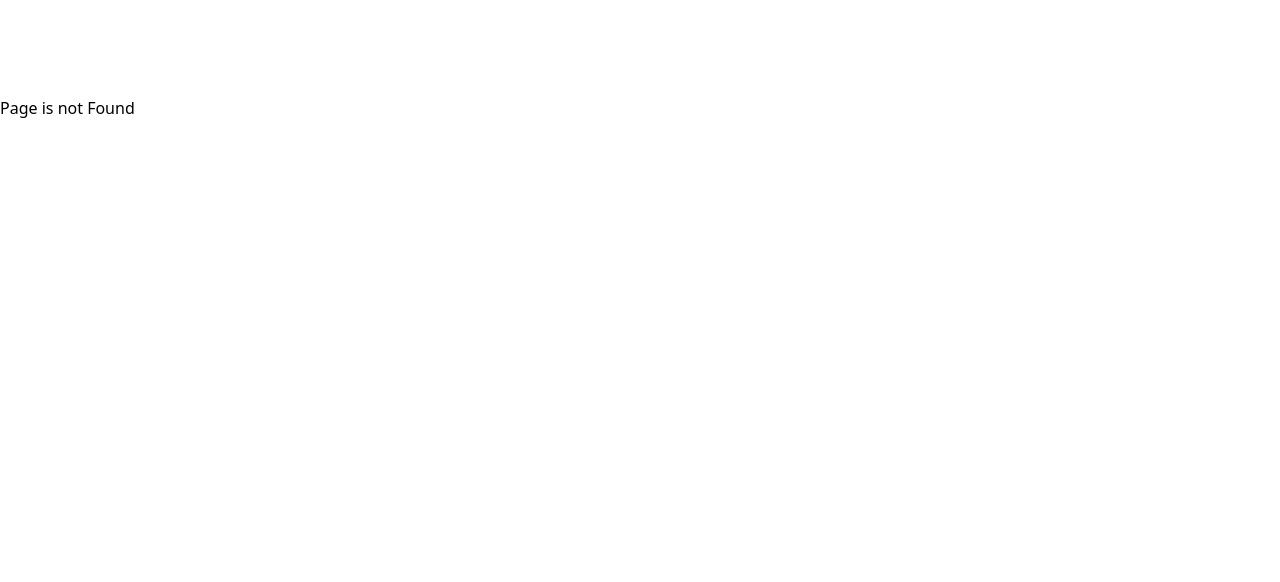
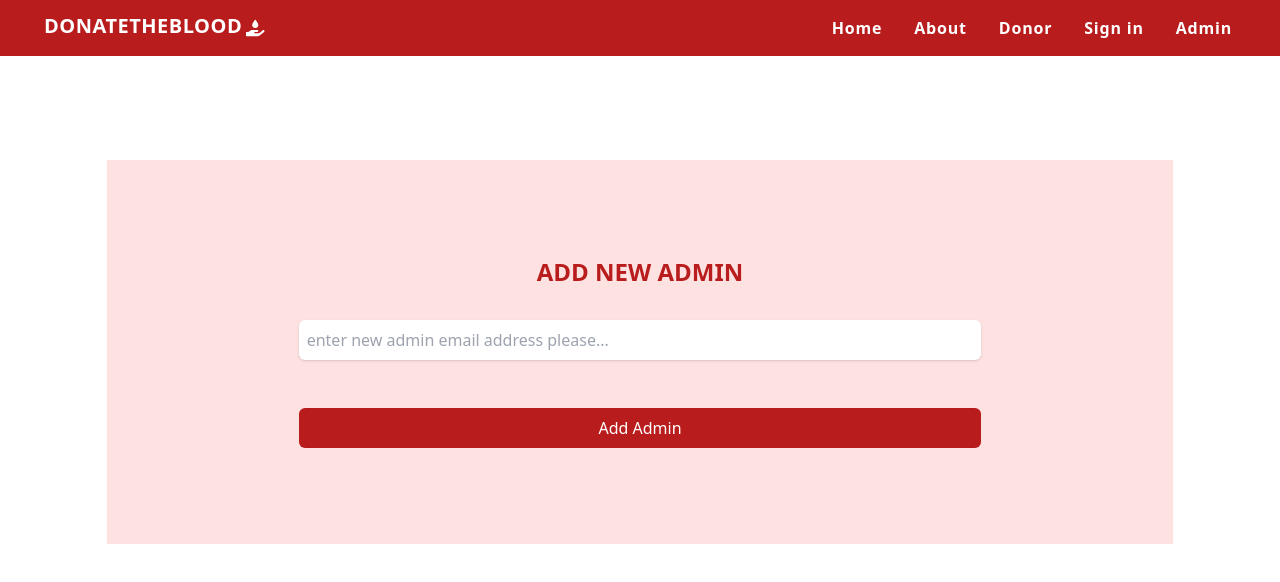
Before and after one commit to QuaziSamiha/blood_donation_client, a React (Create React App) app: page /addAdmin in a window 1280 px wide. Before the commit this address had no page. Shown: the top 582 px of the page. Built offline with nearby package versions, Linux system fonts and the light colour scheme; no server answers.

Commit message:
add admin section done

```diff
--- a/src/App.js
+++ b/src/App.js
@@ -1,5 +1,4 @@
 import AboutUs from "./components/AboutUs/AboutUs";
-import Admin from "./components/Admin/Admin";
 import Home from "./components/Home/Home/Home";
 import NotFoundPage from "./components/NotFoundPage/NotFoundPage";
 import SignIn from "./components/SignIn/SignIn";
@@ -8,13 +7,15 @@ import SearchDetail from './components/SearchDetail/SearchDetail';
 import Donor from './components/Donor/Donor';
 import AppointmentRequest from './components/AppointmentRequest/AppointmentRequest';
 import PrivateRoute from './components/PrivateRoute/PrivateRoute';
-import React from 'react';
+import React, { useEffect } from 'react';
 import {
   BrowserRouter,
   Routes,
   Route
 } from "react-router-dom";
 import { createContext, useState } from 'react';
+import Admin from "./components/Admin/Admin/Admin";
+import AddAdmin from "./components/Admin/AddAdmin/AddAdmin";
 
 export const UserContext = createContext();
 export const DonorContext = createContext();
@@ -23,6 +24,23 @@ function App() {
 
   const [loggedInUser, setLoggedInUser] = useState({});
   const [searchDonorInfo, setSearchDonorInfo] = useState([]);
+
+
+  // const [loggedInUser, setLoggedInUser] = useContext(UserContext);
+  const [isAdmin, setIsAdmin] = useState(false);
+
+  useEffect(() => {
+    fetch('http://localhost:5001/isAdmin', {
+      method: 'POST',
+      headers: { 'content-type': 'application/json' },
+      body: JSON.stringify({ email: loggedInUser.email })
+    })
+      .then(res => res.json())
+      .then(data => {
+        console.log(data);
+        setIsAdmin(data);
+      })
+  }, [])
 
   return (
     <UserContext.Provider value={[loggedInUser, setLoggedInUser]}>
@@ -37,7 +55,13 @@ function App() {
             <Route path="/beDonor" element={<PrivateRoute><BeDonorForm /></PrivateRoute>} />
             <Route path="/searchDetail" element={<PrivateRoute><SearchDetail /></PrivateRoute>} />
             <Route path="/getAppointment" element={<AppointmentRequest />} />
-            <Route path="/admin" element={<PrivateRoute><Admin /></PrivateRoute>} />
+            {
+              isAdmin === true ?
+                <Route path="/admin" element={<PrivateRoute><Admin /></PrivateRoute>} />
+                :
+                alert('you are not an admin')
+            }
+            <Route path="/addAdmin" element={<AddAdmin />} />
             <Route path="*" element={<NotFoundPage />} />
           </Routes>
         </BrowserRouter>
--- /dev/null
+++ b/src/components/Admin/AddAdmin/AddAdmin.js
@@ -0,0 +1,63 @@
+import React, { useState } from 'react';
+import { useForm } from "react-hook-form";
+import Navbar from '../../Shared/Navbar/Navbar';
+
+const AddAdmin = () => {
+
+    const [addAdmin, setAddAdmin] = useState(false);
+
+    const { register, handleSubmit, formState: { errors } } = useForm();
+
+    const onSubmit = data => {
+        console.log(data);
+
+        fetch('http://localhost:5001/addAdmin', {
+            method: 'POST',
+            headers: {
+                'content-type': 'application/json'
+            },
+            body: JSON.stringify(data)
+        })
+            .then(res => {
+                console.log(res);
+                setAddAdmin(true);
+            })
+    };
+
+    return (
+        <>
+            <Navbar />
+
+            <section className='pt-24'>
+                <div className="flex items-center justify-center">
+                    <div className='bg-red-100 my-16 mx-12 px-48 py-24 w-5/6'>
+                        <h1 className='text-red-700 font-bold text-2xl mb-8 text-center'>ADD NEW ADMIN</h1>
+
+                        <form className='' onSubmit={handleSubmit(onSubmit)}>
+                            <input
+                                className='w-full text-gray-500 px-2 py-2 rounded-md shadow focus:outline-none'
+                                placeholder='enter new admin email address please...'
+                                {...register("emailAddress", { required: true })}
+                            />
+                            {errors.emailAddress && <span>This field is required</span>}
+                            <br />
+                            <input
+                                className='bg-red-700 w-full text-white rounded-md py-2 mt-12'
+                                type="submit"
+                                value="Add Admin"
+                            />
+                        </form>
+
+                        <div>
+                            {
+                                addAdmin === true ? <p>Admin Added Successfully</p> : <span></span>
+                            }
+                        </div>
+                    </div>
+                </div>
+            </section>
+        </>
+    );
+};
+
+export default AddAdmin;
--- a/src/components/Admin/Admin.js
+++ /dev/null
@@ -1,11 +0,0 @@
-import React from 'react'
-import Navbar from '../Shared/Navbar/Navbar'
-
-export default function Admin() {
-    return (
-        <div>
-            <Navbar/>
-            <h1 className='pt-24'>this is admin</h1>
-        </div>
-    )
-}
--- /dev/null
+++ b/src/components/Admin/Admin/Admin.js
@@ -0,0 +1,16 @@
+import React from 'react'
+import Footer from '../../Shared/Footer/Footer'
+import Navbar from '../../Shared/Navbar/Navbar'
+import Sidebar from '../Sidebar/Sidebar'
+
+export default function Admin() {
+
+    return (
+        <div>
+            <Navbar />
+            <Sidebar />
+            <h1 className='pt-24'>this is admin</h1>
+            <Footer />
+        </div>
+    )
+}
--- /dev/null
+++ b/src/components/Admin/Sidebar/Sidebar.js
@@ -0,0 +1,34 @@
+import React from 'react';
+import { Link } from 'react-router-dom';
+
+const Sidebar = () => {
+
+
+    return (
+        <div className='mt-32 sm:w-2/4 md:w-2/6 bg-red-700'>
+            <div className='flex justify-center py-32'>
+                <div>
+                    <Link to='/addAdmin'>
+                        <button className='text-white font-semibold hover:bg-red-100 hover:text-red-700 px-20 py-2 mb-1 mt-3'>
+                            Add Admin
+                        </button>
+                    </Link>
+                    <br />
+                    <Link to='/showDonors'>
+                        <button className='text-white font-semibold hover:bg-red-100 hover:text-red-700 px-20 py-2 mb-1 mt-3'>
+                            Show Donors
+                        </button>
+                    </Link>
+                    <br />
+                    <Link to='/showUsers'>
+                        <button className='text-white font-semibold hover:bg-red-100 hover:text-red-700 px-20 py-2 mb-1 mt-3'>
+                            Show Users
+                        </button>
+                    </Link>
+                </div>
+            </div>
+        </div>
+    );
+};
+
+export default Sidebar;
--- a/src/components/Home/Header/Header.js
+++ b/src/components/Home/Header/Header.js
@@ -6,7 +6,7 @@ export default function Header() {
     return (
         < div className='container'>
             <Navbar />
-            {/* <HeaderSlider /> */}
+            <HeaderSlider />
         </div>
     )
 }
--- a/src/components/Shared/Footer/Footer.js
+++ b/src/components/Shared/Footer/Footer.js
@@ -9,7 +9,7 @@ const Footer = () => {
 
     return (
         <footer className='mt-20'>
-            <section className='py-8 px-4 grid grid-cols-1 md:grid-cols-2 lg:grid-cols-4 border-t-2 border-b-2 shadow-lg'>
+            <section className='py-8 px-4 grid grid-cols-1 md:grid-cols-2 lg:grid-cols-3 border-t-2 border-b-2 shadow-lg'>
                 <div className='flex items-center justify-center m-4 border-2 rounded shadow-xl'>
                     <div className='py-4'>
                         <h1 className='text-xl text-red-700 font-bold'>Let's Connect</h1>
@@ -28,16 +28,10 @@ const Footer = () => {
                         <p className='text-gray-500 text-sm'>11am - 6pm</p>
                     </div>
                 </div>
-                {/* <div className='flex items-center justify-center m-4 border-2 rounded shadow-xl'>
-                    <div className='py-4'>
-                        <h1 className='text-xl text-red-700 font-bold'>Address</h1>
-                        <p></p>
-                    </div>
-                </div> */}
                 <div className='flex items-center justify-center m-4 border-2 rounded shadow-xl'>
                     <div className='py-4'>
                         <h1 className='text-xl text-red-700 font-bold'>Leave Your Comment</h1>
-                        <textarea className='border border-4 mt-4' name="" id="" cols="28" rows="10"></textarea>
+                        <textarea className='border border-4 mt-4 p-4 text-gray-500' defaultValue="write here..." name="" id="" cols="28" rows="10"></textarea>
                         <br />
                         <button className='bg-red-700 text-white px-12 py-2 mt-2 rounded' type="submit">Send</button>
                     </div>
--- a/src/components/Shared/Navbar/Navbar.js
+++ b/src/components/Shared/Navbar/Navbar.js
@@ -2,6 +2,7 @@ import React, { useState } from 'react'
 import { FontAwesomeIcon } from '@fortawesome/react-fontawesome'
 import { faBars, faHandHoldingWater, faTimes } from '@fortawesome/free-solid-svg-icons'
 import { Link } from "react-router-dom"
+// import { UserContext } from '../../../App'
 
 export default function Navbar() {
 
```
